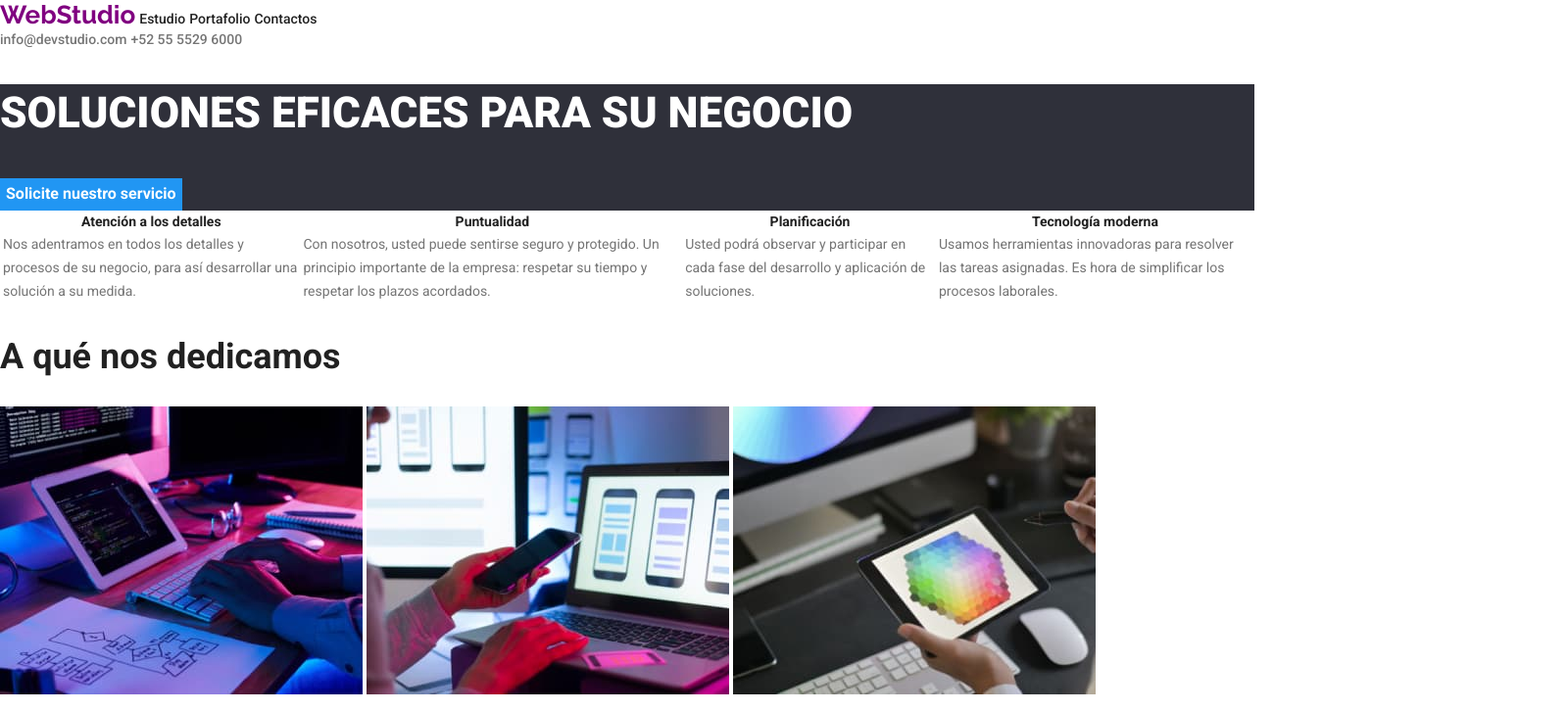
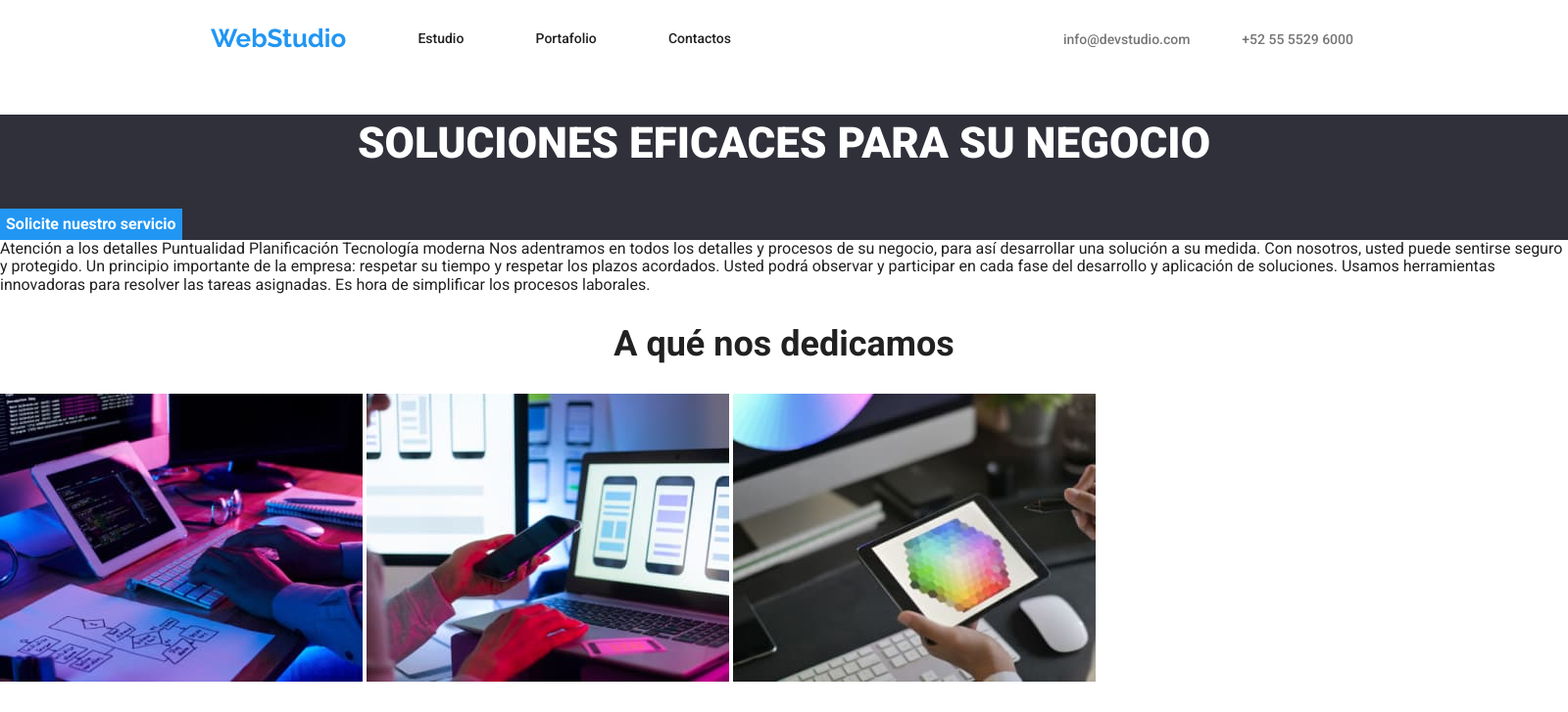
Before and after one commit to JossTorres91/goit-markup-hw-03, a plain HTML site: page index.html in a window 1280 px wide. Shown: the top 727 px of the page at 98% size, 1600 px wide, since content can reach past the window. Drawn offline with nearby package versions, Linux system fonts and the light colour scheme.

Commit message:
Commit02
Estilo a header

```diff
--- a/CSS/styles.css
+++ b/CSS/styles.css
@@ -1,6 +1,7 @@
 body{
     font-family: 'Roboto',
     sans-serif;
+    width: 1600px;
 }
 body,.navlink,.filterbtn{
     color: #212121;
@@ -87,7 +88,27 @@ h1{
 h2{
     font-size: 36px;
 }
+h1,h2{
+    text-align: center;
+}
 .category{
     font-size: 18px;
     line-height: 2;
 }
+header{
+    height: 80px;
+}
+header>nav{
+    width: 531px;
+    margin: 24px 0px 25px 215px;
+}
+header>div{
+    width: 296px;
+    margin: 32px 219px 32px 339px;
+}
+header,header>nav,header>div{
+    box-sizing: border-box;
+    display: flex;
+    align-items: center;
+    justify-content: space-between;
+}
--- a/index.html
+++ b/index.html
@@ -38,7 +38,7 @@
         </button>
       </section>
       <div>
-        <table>
+        <tablehea>
           <tr class="tableheader">
             <th>Atención a los detalles</th>
             <th>Puntualidad</th>
@@ -66,7 +66,7 @@
           </tr>
         </table>
       </div>
-      <section>
+      <div class="container">
         <h2>A qué nos dedicamos</h2>
         <img
           src="images/pic01hw01.jpg"
@@ -86,7 +86,7 @@
           width="370"
           height="294"
         />
-      </section>
+      </div>
       <section>
         <h2>Nuestro Equipo</h2>
         <table>
```
Also changed, not shown: portfolio.html (+1 -1 lines).
